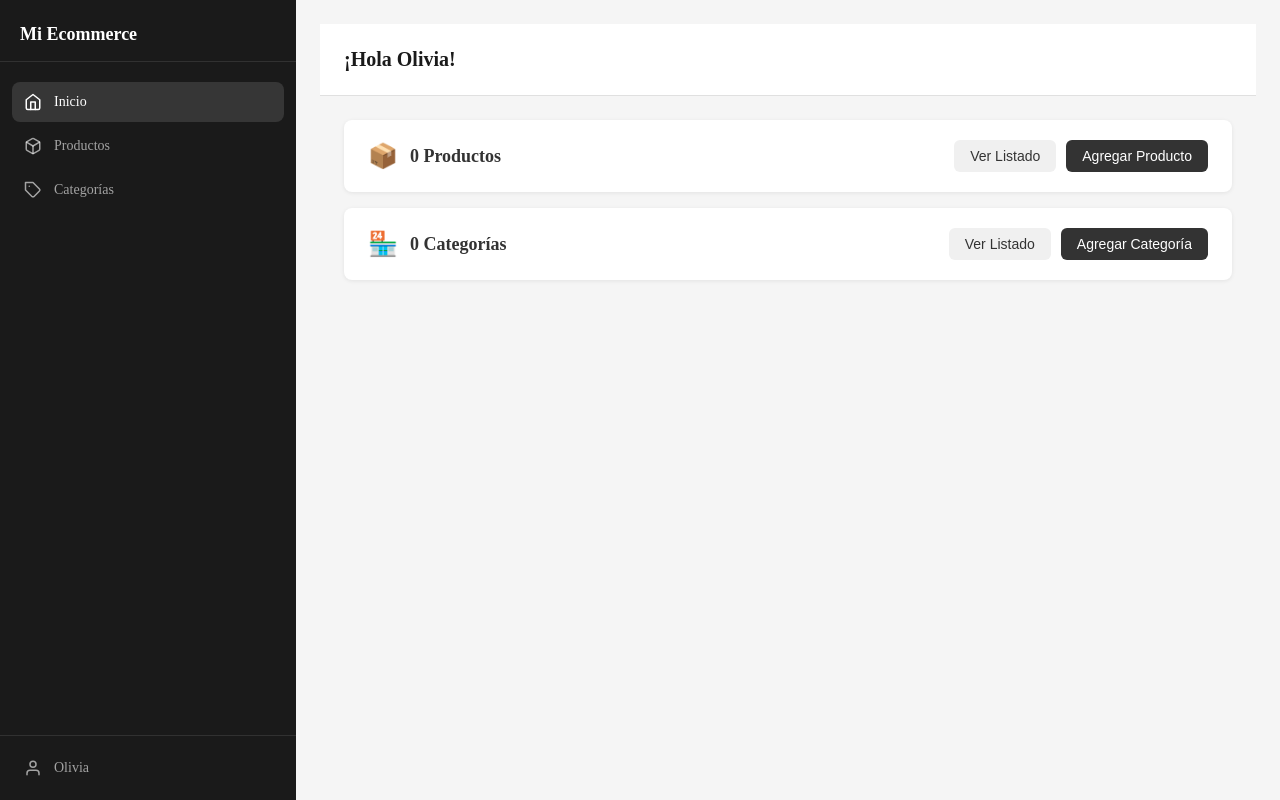
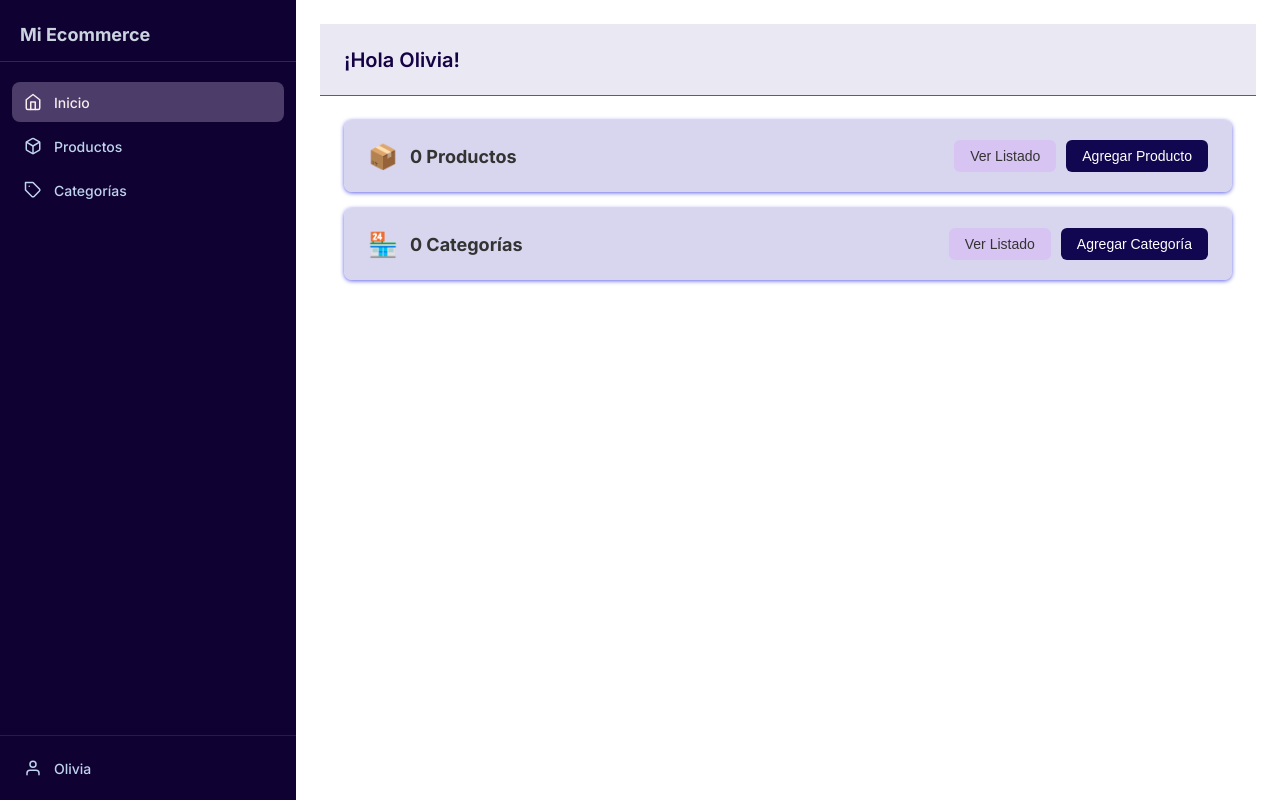
Before and after one commit to BrandonIturra-Programmer/E-commerce, a React (Create React App) app in the folder client/: page / in a window 1280 px wide. Built offline with nearby package versions, Linux system fonts and the light colour scheme; no server answers.

Commit message:
modifique visuales

```diff
--- a/client/src/App.css
+++ b/client/src/App.css
@@ -1,5 +1,12 @@
+@import url('https://fonts.googleapis.com/css2?family=Inter:wght@400;500;600;700&display=swap');
+
+
 .app {
   display: flex;
   height: 100vh;
   overflow: hidden;
 }
+
+body {
+  font-family: 'Inter', sans-serif;
+}
--- a/client/src/components/Header/Header.css
+++ b/client/src/components/Header/Header.css
@@ -5,8 +5,8 @@
   align-items: center;
   justify-content: space-between;
   padding: 0 24px;
-  background-color: #ffffff;
-  border-bottom: 1px solid #e0e0e0;
+  background-color: #e5e4f0c9;
+  border-bottom: 1px solid #416492;
   position: sticky;
   top: 0;
   z-index: 50;
@@ -19,13 +19,13 @@
 }
 
 .header__back {
-  background: #f5f5f5;
+  background: #dad0f38c;
   border: none;
   width: 36px;
   height: 36px;
   border-radius: 50%;
   cursor: pointer;
-  color: #333;
+  color: #140244;
   display: flex;
   align-items: center;
   justify-content: center;
@@ -34,13 +34,13 @@
 }
 
 .header__back:hover {
-  background-color: #e0e0e0;
+  background-color: #8176aae0;
 }
 
 .header__title {
   font-size: 20px;
   font-weight: 600;
-  color: #1a1a1a;
+  color: #140244;
   margin: 0;
   /*font-family: -apple-system, BlinkMacSystemFont, 'Segoe UI', sans-serif;*/
 }
@@ -56,7 +56,7 @@
   background: none;
   border: none;
   cursor: pointer;
-  color: #333;
+  color: #140244;
   padding: 4px;
   border-radius: 6px;
 }
--- a/client/src/components/MainArea/MainArea.css
+++ b/client/src/components/MainArea/MainArea.css
@@ -14,7 +14,7 @@
   flex: 1;
   overflow-y: auto;
   padding: 24px;
-  background-color: #f5f5f5;
+  background-color: white;
 }
 
 @media (max-width: 1024px) {
--- a/client/src/components/Sidebar/Sidebar.css
+++ b/client/src/components/Sidebar/Sidebar.css
@@ -2,7 +2,7 @@
   width: 296px;
   min-width: 296px;
   height: 100vh;
-  background-color: #1a1a1a;
+  background-color: #0f0233;
   display: flex;
   flex-direction: column;
   position: sticky;
@@ -14,8 +14,8 @@
   padding: 24px 20px 16px 20px;
   font-size: 18px;
   font-weight: 700;
-  color: white;
-  border-bottom: 1px solid rgba(255,255,255,0.1);
+  color: #cad3df;
+  border-bottom: 1px solid rgba(194, 120, 236, 0.24);
 }
 
 .sidebar__nav {
@@ -32,7 +32,7 @@
   align-items: center;
   gap: 12px;
   padding: 11px 12px;
-  color: rgba(255,255,255,0.6);
+  color: #c0d3ec;
   text-decoration: none;
   font-size: 14px;
   font-weight: 500;
@@ -45,13 +45,13 @@
 }
 
 .sidebar__item:hover {
-  background-color: rgba(255,255,255,0.08);
-  color: white;
+  background-color: rgba(204, 152, 228, 0.541);
+  color: rgba(236, 235, 238, 0.8);
 }
 
 .sidebar__item--active {
-  background-color: rgba(255,255,255,0.12);
-  color: white;
+  background-color: rgba(217, 201, 236, 0.295);
+  color: rgb(248, 236, 236);
 }
 
 .sidebar__profile {
--- a/client/src/components/Sidebar/Sidebar.js
+++ b/client/src/components/Sidebar/Sidebar.js
@@ -53,6 +53,7 @@ function Sidebar({ isOpen, onClose }) {
       </aside>
     </>
   );
+
 }
 
 export default Sidebar;
--- a/client/src/pages/Categories/CategoriesList/CategoriesList.css
+++ b/client/src/pages/Categories/CategoriesList/CategoriesList.css
@@ -10,14 +10,14 @@
 }
 
 .categories-list__loading {
-  color: #888;
+  color: #eed9d9;
   font-size: 15px;
 }
 
 .categories-list__table {
-  background: white;
+  background: #eeeef5;
   border-radius: 12px;
-  box-shadow: 0 1px 4px rgba(0,0,0,0.08);
+  box-shadow: 0 1px 4px rgba(90, 18, 18, 0.08);
   overflow: hidden;
   width: 100%;
 }
@@ -26,7 +26,7 @@
   display: grid;
   grid-template-columns: 1fr 1fr;
   padding: 14px 24px;
-  border-bottom: 2px solid #f0f0f0;
+  border-bottom: 2px solid #8aa6ca;
   font-size: 13px;
   font-weight: 700;
   color: #333;
@@ -38,7 +38,7 @@
   display: grid;
   grid-template-columns: 1fr 1fr;
   padding: 16px 24px;
-  border-bottom: 1px solid #f5f5f5;
+  border-bottom: 1px solid #6383ad;
   cursor: pointer;
   transition: background 0.2s;
   align-items: center;
@@ -49,7 +49,7 @@
 }
 
 .categories-list__row:hover {
-  background-color: #fafafa;
+  background-color:  rgba(202, 177, 216, 0.24);;
 }
 
 .categories-list__badge {
@@ -71,5 +71,5 @@
 
 .categories-list__productos {
   font-size: 14px;
-  color: #555;
+  color: #2321a1be;
 }
--- a/client/src/pages/Categories/CategoryView/CategoryView.css
+++ b/client/src/pages/Categories/CategoryView/CategoryView.css
@@ -34,13 +34,13 @@
   background: none;
   border: none;
   cursor: pointer;
-  color: #888;
+  color: #416492;
   display: flex;
   align-items: center;
 }
 
 .category-view__edit-btn:hover {
-  color: #333;
+  color: #03083ad0;
 }
 
 .category-view__edit-nombre {
@@ -58,7 +58,7 @@
 }
 
 .category-view__table {
-  background: white;
+  background: #e6e7ee;
   border-radius: 12px;
   box-shadow: 0 1px 4px rgba(0,0,0,0.08);
   overflow: hidden;
@@ -128,11 +128,11 @@
 }
 
 .category-view__action-btn--edit:hover {
-  background-color: #e8f4fd;
+  background-color: #eeeef5;
 }
 
 .category-view__action-btn--delete {
-  color: #cc0000;
+  color: #f35656;
 }
 
 .category-view__action-btn--delete:hover {
@@ -149,7 +149,7 @@
 .category-view__nueva-card {
   background: white;
   border-radius: 12px;
-  box-shadow: 0 1px 4px rgba(0,0,0,0.08);
+  box-shadow: 0 1px 4px rgba(143, 16, 16, 0.08);
   padding: 32px;
   display: flex;
   flex-direction: column;
--- a/client/src/pages/Home/Home.css
+++ b/client/src/pages/Home/Home.css
@@ -17,13 +17,18 @@
 }
 
 .home__card {
-  background: white;
+  background: rgba(195, 193, 231, 0.651);
   border-radius: 8px;
   padding: 20px 24px;
   display: flex;
   align-items: center;
   justify-content: space-between;
-  box-shadow: 0 1px 4px rgba(0,0,0,0.08);
+  box-shadow: 0 1px 4px rgba(10, 13, 223, 0.651);
+  transition: transform 0.2s ease, box-shadow 0.2s ease;
+}
+.home__card:hover {
+  transform: translateY(-4px);
+  box-shadow: 0 6px 16px rgba(10, 13, 223, 0.651);
 }
 
 .home__card-info {
@@ -57,19 +62,19 @@
 }
 
 .btn--primary {
-  background-color: #333;
+  background-color: #110650;
   color: white;
 }
 
 .btn--primary:hover {
-  background-color: #555;
+  background-color: rgba(15, 4, 80, 0.308);
 }
 
 .btn--secondary {
-  background-color: #f0f0f0;
+  background-color: rgba(212, 151, 247, 0.274);
   color: #333;
 }
 
 .btn--secondary:hover {
-  background-color: #e0e0e0;
+  background-color: rgba(140, 26, 206, 0.24);
 }
--- a/client/src/pages/Products/ProductView/ProductView.css
+++ b/client/src/pages/Products/ProductView/ProductView.css
@@ -27,10 +27,10 @@
 
 .product-view__imagen-wrapper {
   width: 100%;
-  background: white;
+  background: rgb(245, 244, 252);
   border-radius: 12px;
   padding: 16px;
-  box-shadow: 0 1px 4px rgba(0,0,0,0.08);
+  box-shadow: 0 1px 4px rgba(204, 59, 59, 0.08);
   display: flex;
   align-items: center;
   justify-content: center;
@@ -46,7 +46,7 @@
 .product-view__nombre-imagen {
   font-size: 15px;
   font-weight: 600;
-  color: #333;
+  color: #15095e;
   text-align: center;
 }
 
@@ -66,7 +66,7 @@
 
 .product-view__url-input input {
   padding: 8px 12px;
-  border: 1px solid #e0e0e0;
+  border: 1px solid #FFFFFF;
   border-radius: 8px;
   font-size: 13px;
   outline: none;
@@ -102,7 +102,7 @@
 .product-view__field label {
   font-size: 13px;
   font-weight: 600;
-  color: #555;
+  color: #1A1625;;
 }
 
 .product-view__field input,
--- a/client/src/pages/Products/ProductsList/ProductsList.css
+++ b/client/src/pages/Products/ProductsList/ProductsList.css
@@ -13,7 +13,7 @@
 
 .products-list__loading,
 .products-list__empty {
-  color: #888;
+  color: #888888;
   font-size: 15px;
   padding: 24px 0;
 }
@@ -22,12 +22,12 @@
   display: flex;
   align-items: center;
   gap: 16px;
-  background: white;
+  background: #eeeef5;
   border-radius: 10px;
   padding: 14px 20px;
   cursor: pointer;
   transition: box-shadow 0.2s;
-  box-shadow: 0 1px 3px rgba(0,0,0,0.06);
+  box-shadow: 0 1px 3px rgba(53, 41, 228, 0.767);
 }
 
 .products-list__item:hover {
@@ -55,7 +55,7 @@
   margin: 0;
   font-size: 15px;
   font-weight: 600;
-  color: #333;
+  color: #292626;
 }
 
 .products-list__item-id {
@@ -79,7 +79,7 @@
 
 .products-list__label {
   font-size: 11px;
-  color: #888;
+  color: #383636;
   text-transform: uppercase;
   letter-spacing: 0.5px;
 }
@@ -87,7 +87,7 @@
 .products-list__badge {
   display: inline-block;
   background-color: #e8f5f4;
-  color: #00897b;
+  color: #004b89;
   font-size: 12px;
   padding: 3px 10px;
   border-radius: 20px;
@@ -113,7 +113,7 @@
   display: flex;
   align-items: center;
   background-color: #f5f5f5;
-  border: 1px solid #e0e0e0;
+  border: 1px solid #9c9898;
   border-radius: 8px;
   padding: 6px 12px;
   gap: 8px;
--- a/client/src/pages/Profile/Profile.css
+++ b/client/src/pages/Profile/Profile.css
@@ -23,7 +23,7 @@
   width: 100px;
   height: 100px;
   border-radius: 50%;
-  background-color: #3a3a3a;
+  background-color: #17045e;
   display: flex;
   align-items: center;
   justify-content: center;
```
